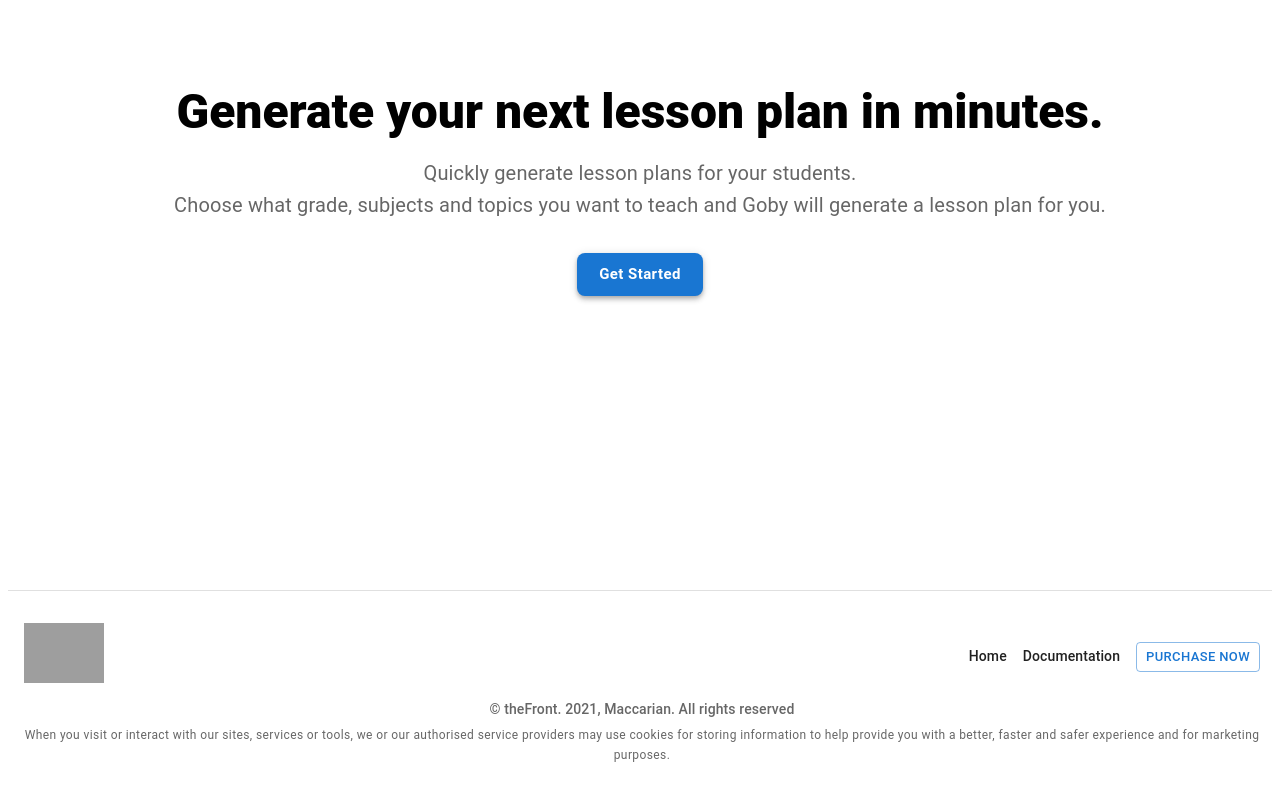
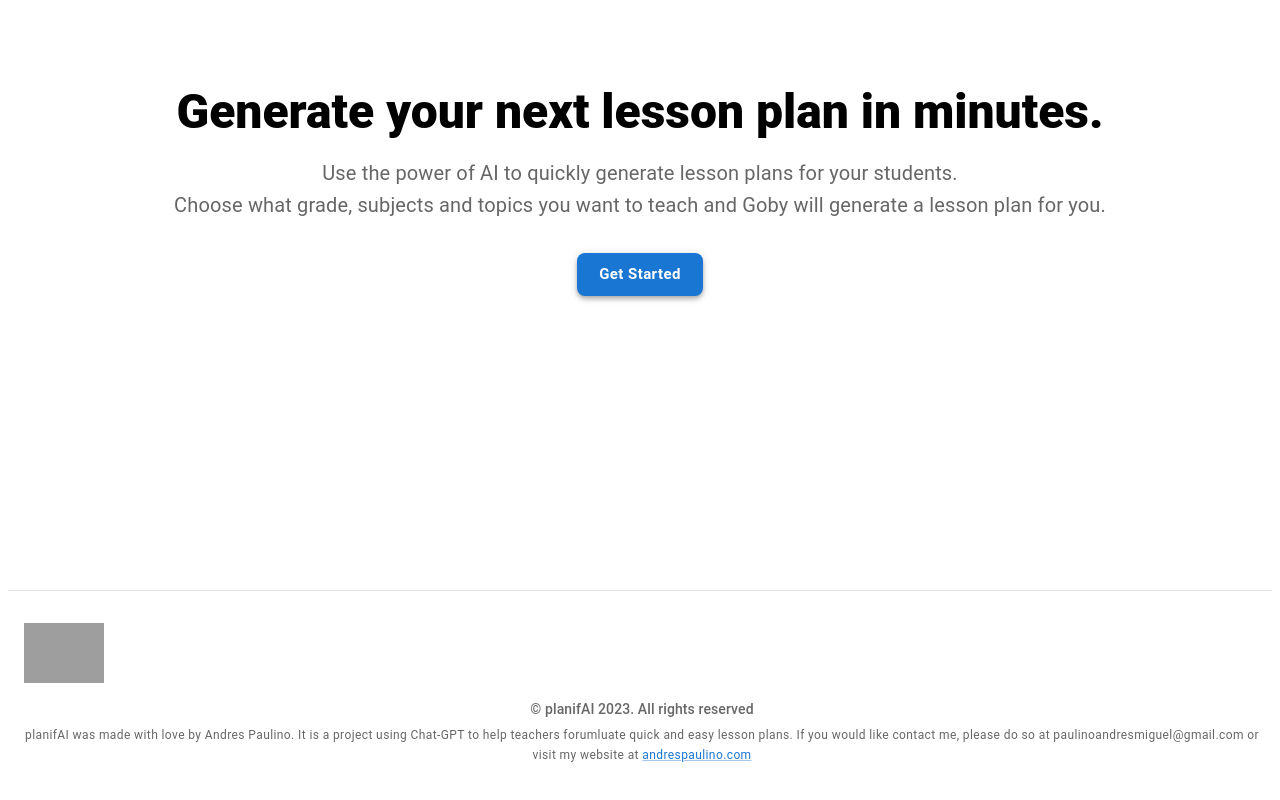
Before and after one commit to AndresPaulino/lesson-plans, a Next.js app: page / in a window 1280 px wide. Shown: the part 324-1124 px from the top of the page. Built offline with nearby package versions, Linux system fonts and the light colour scheme; grey boxes are pictures that could not be loaded.

Commit message:
Edit footer component

```diff
--- a/src/layouts/Main/components/Footer/Footer.js
+++ b/src/layouts/Main/components/Footer/Footer.js
@@ -20,13 +20,7 @@ const Footer = () => {
           width={1}
           flexDirection={{ xs: 'column', sm: 'row' }}
         >
-          <Box
-            display={'flex'}
-            component="a"
-            href="/"
-            title="theFront"
-            width={80}
-          >
+          <Box display={'flex'} component='a' href='/' title='theFront' width={80}>
             <Box
               component={'img'}
               src={
@@ -38,63 +32,19 @@ const Footer = () => {
               width={1}
             />
           </Box>
-          <Box display="flex" flexWrap={'wrap'} alignItems={'center'}>
-            <Box marginTop={1} marginRight={2}>
-              <Link
-                underline="none"
-                component="a"
-                href="/"
-                color="text.primary"
-                variant={'subtitle2'}
-              >
-                Home
-              </Link>
-            </Box>
-            <Box marginTop={1} marginRight={2}>
-              <Link
-                underline="none"
-                component="a"
-                href="/docs/introduction"
-                color="text.primary"
-                variant={'subtitle2'}
-              >
-                Documentation
-              </Link>
-            </Box>
-            <Box marginTop={1}>
-              <Button
-                variant="outlined"
-                color="primary"
-                component="a"
-                target="blank"
-                href="https://mui.com/store/items/the-front-landing-page/"
-                size="small"
-              >
-                Purchase now
-              </Button>
-            </Box>
-          </Box>
         </Box>
       </Grid>
       <Grid item xs={12}>
-        <Typography
-          align={'center'}
-          variant={'subtitle2'}
-          color="text.secondary"
-          gutterBottom
-        >
-          &copy; theFront. 2021, Maccarian. All rights reserved
+        <Typography align={'center'} variant={'subtitle2'} color='text.secondary' gutterBottom>
+          &copy; planifAI 2023. All rights reserved
         </Typography>
-        <Typography
-          align={'center'}
-          variant={'caption'}
-          color="text.secondary"
-          component={'p'}
-        >
-          When you visit or interact with our sites, services or tools, we or
-          our authorised service providers may use cookies for storing
-          information to help provide you with a better, faster and safer
-          experience and for marketing purposes.
+        <Typography align={'center'} variant={'caption'} color='text.secondary' component={'p'}>
+          planifAI was made with love by Andres Paulino. It is a project using Chat-GPT to help teachers
+          forumluate quick and easy lesson plans. If you would like contact me, please do so at
+          paulinoandresmiguel@gmail.com or visit my website at{' '}
+          <Link href='https://andrespaulino.com' target='_blank' rel='noopener noreferrer'>
+            andrespaulino.com
+          </Link>
         </Typography>
       </Grid>
     </Grid>
--- a/src/views/IndexView/IndexView.js
+++ b/src/views/IndexView/IndexView.js
@@ -1,57 +1,11 @@
 import React, { useEffect } from 'react';
-import { useTheme } from '@mui/material/styles';
 import Box from '@mui/material/Box';
-import NoSsr from '@mui/material/NoSsr';
 
 import Main from 'layouts/Main';
 import Container from 'components/Container';
 import { Welcome, Goby } from './components';
 
 const IndexView = () => {
-  useEffect(() => {
-    const jarallaxInit = async () => {
-      const jarallaxElems = document.querySelectorAll('.jarallax');
-      if (!jarallaxElems || (jarallaxElems && jarallaxElems.length === 0)) {
-        return;
-      }
-
-      const { jarallax } = await import('jarallax');
-      jarallax(jarallaxElems, { speed: 0.2 });
-    };
-
-    jarallaxInit();
-  });
-
-  const scrollTo = (id) => {
-    setTimeout(() => {
-      const element = document.querySelector(`#${id}`);
-      if (!element) {
-        return;
-      }
-
-      window.scrollTo({ left: 0, top: element.offsetTop, behavior: 'smooth' });
-    });
-  };
-
-  const theme = useTheme();
-
-  const styles = (bgImage) => ({
-    position: 'absolute',
-    objectFit: 'cover',
-    /* support for plugin https://github.com/bfred-it/object-fit-images */
-    fontFamily: 'object-fit: cover;',
-    top: 0,
-    left: 0,
-    width: '100%',
-    height: '100%',
-    zIndex: -1,
-    backgroundRepeat: 'no-repeat',
-    backgroundSize: 'cover',
-    backgroundPosition: 'center center',
-    backgroundImage: `url(${bgImage})`,
-    filter: theme.palette.mode === 'dark' ? 'brightness(0.7)' : 'none',
-  });
-
   return (
     <Main>
       <Box
--- a/src/views/IndexView/components/Welcome/Welcome.js
+++ b/src/views/IndexView/components/Welcome/Welcome.js
@@ -30,7 +30,7 @@ const Welcome = () => {
           fontWeight: 400,
         }}
       >
-        Quickly generate lesson plans for your students.
+        Use the power of AI to quickly generate lesson plans for your students.
         <br /> Choose what grade, subjects and topics you want to teach and Goby will generate a lesson plan for you.
       </Typography>
     </Box>
```
